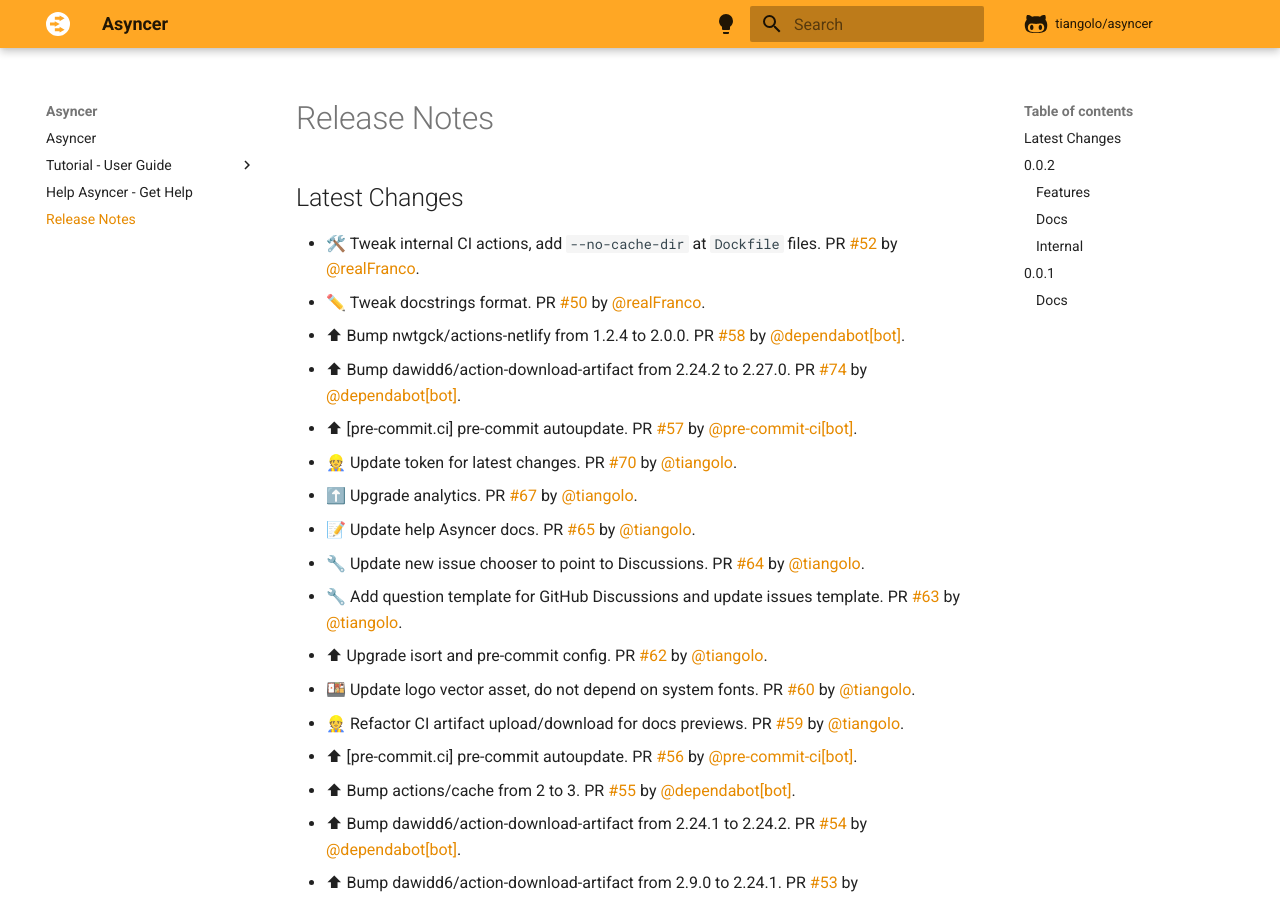
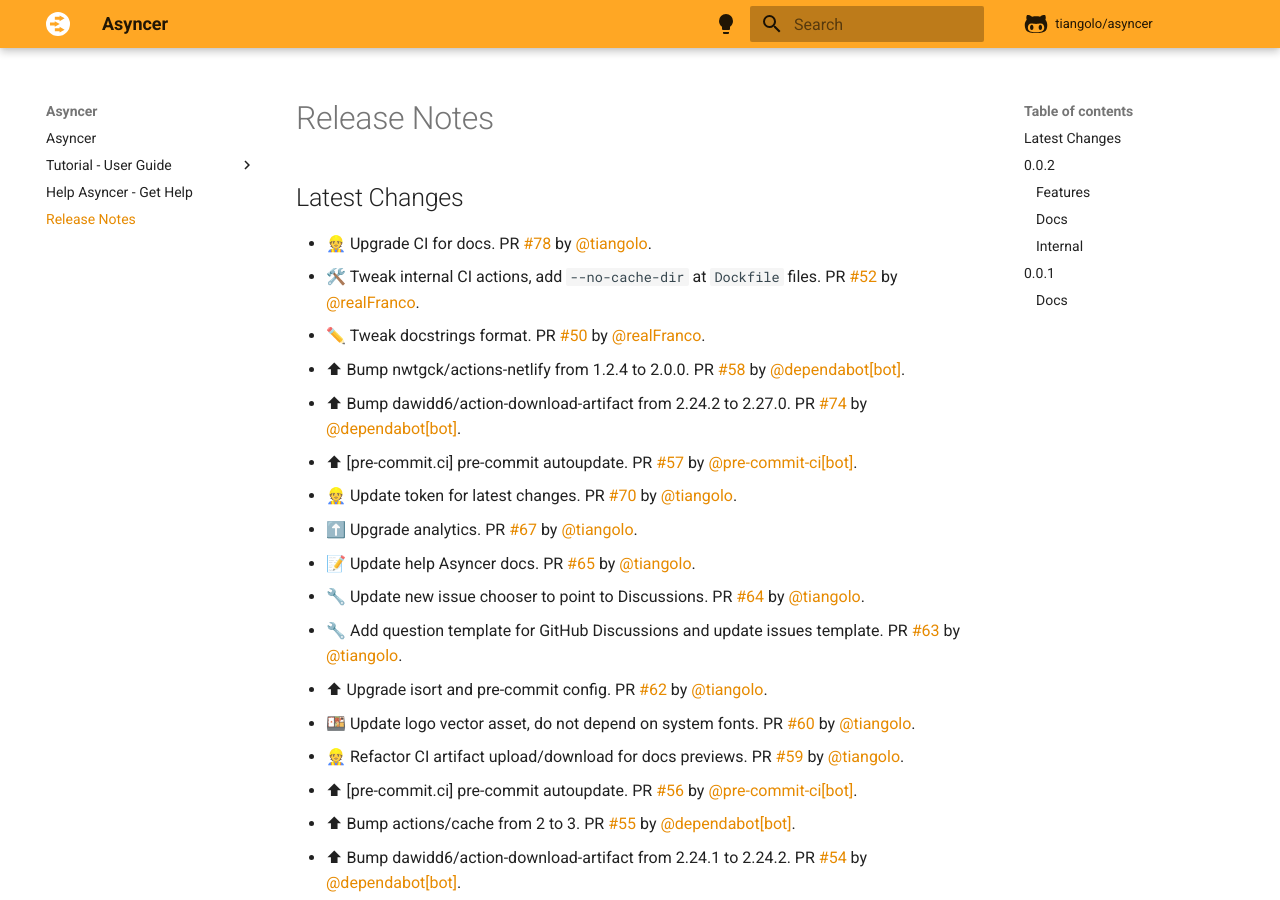
Before and after one commit to balintfrankas/fastapi-asyncer, an MkDocs documentation site: the page built from docs/release-notes.md, in a window 1280 px wide and 900 px high. Built offline with MkDocs 1.6.1 and Material for MkDocs 9.7.7, drawn with Linux system fonts in a browser that asks for light colours; comment, search, counter and statistics services are not loaded.

Commit message:
📝 Update release notes

```diff
--- a/docs/release-notes.md
+++ b/docs/release-notes.md
@@ -2,6 +2,7 @@
 
 ## Latest Changes
 
+* 👷 Upgrade CI for docs. PR [#78](https://github.com/tiangolo/asyncer/pull/78) by [@tiangolo](https://github.com/tiangolo).
 * 🛠️ Tweak internal CI actions, add `--no-cache-dir` at `Dockfile` files. PR [#52](https://github.com/tiangolo/asyncer/pull/52) by [@realFranco](https://github.com/realFranco).
 * ✏️ Tweak docstrings format. PR [#50](https://github.com/tiangolo/asyncer/pull/50) by [@realFranco](https://github.com/realFranco).
 * ⬆ Bump nwtgck/actions-netlify from 1.2.4 to 2.0.0. PR [#58](https://github.com/tiangolo/asyncer/pull/58) by [@dependabot[bot]](https://github.com/apps/dependabot).
```
